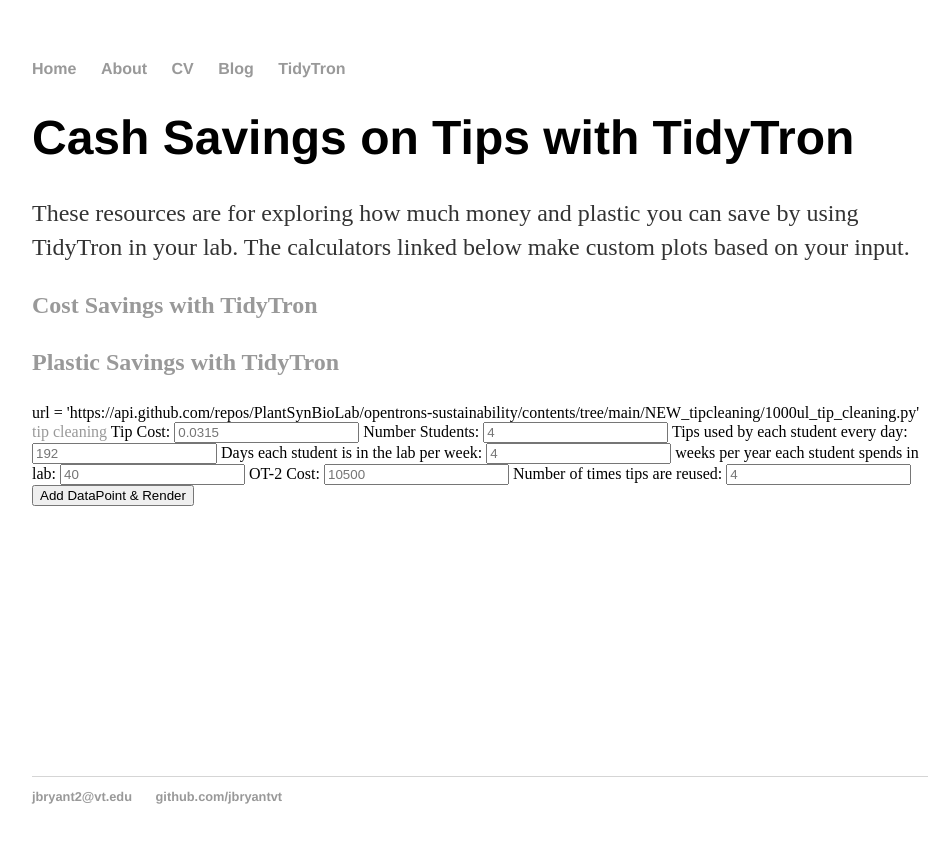
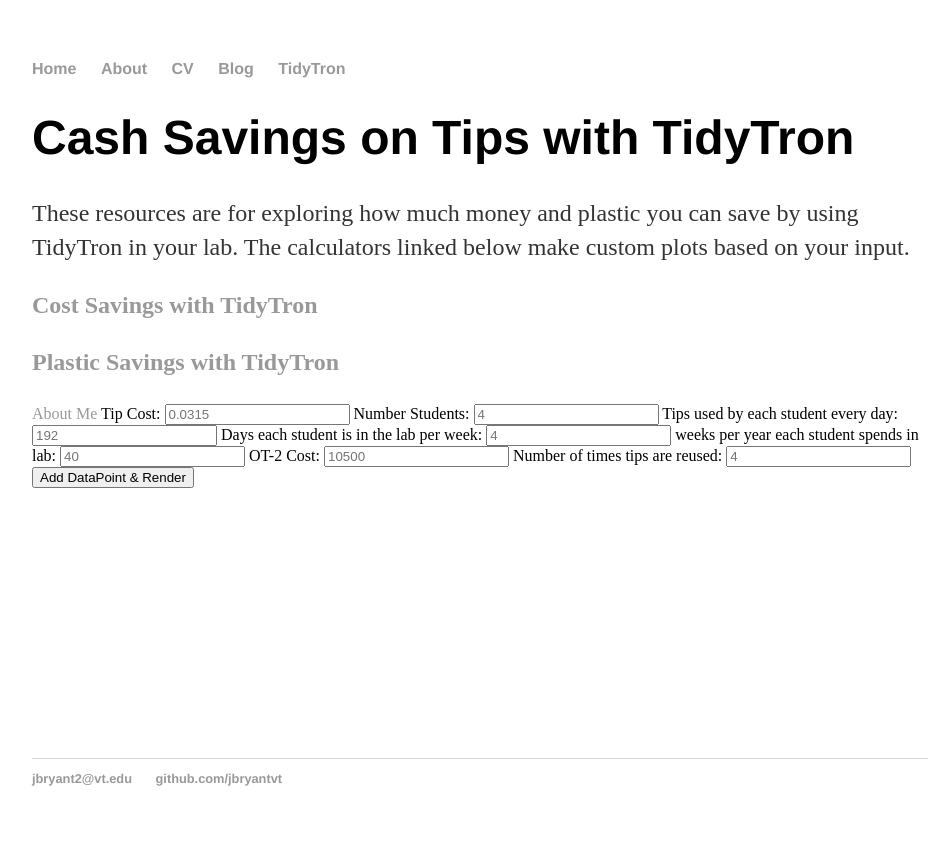
Before and after one commit to jbryantvt/jbryantvt.github.io, a Jekyll site: the page built from TidyTron/index.html, in a window 1280 px wide. Shown: the top 843 px of the page, without its empty margins (160-1110 px from the left). Built offline with Jekyll 4.4.1, drawn with Linux system fonts in a browser that asks for light colours.

Commit message:
Update index.html

```diff
--- a/TidyTron/index.html
+++ b/TidyTron/index.html
@@ -21,9 +21,8 @@
     <b> <p> <a href="Plastics.html">Plastic Savings with TidyTron </a> </p> </b>
 
 
-    url = 'https://api.github.com/repos/PlantSynBioLab/opentrons-sustainability/contents/tree/main/NEW_tipcleaning/1000ul_tip_cleaning.py'
-     <a href=url download="file">tip cleaning </a>
 
+ <a href="https://github.com/PlantSynBioLab/opentrons-sustainability/blob/main/NEW_tipcleaning/1000ul_tip_cleaning.py">About Me</a>
 
 
 
```
